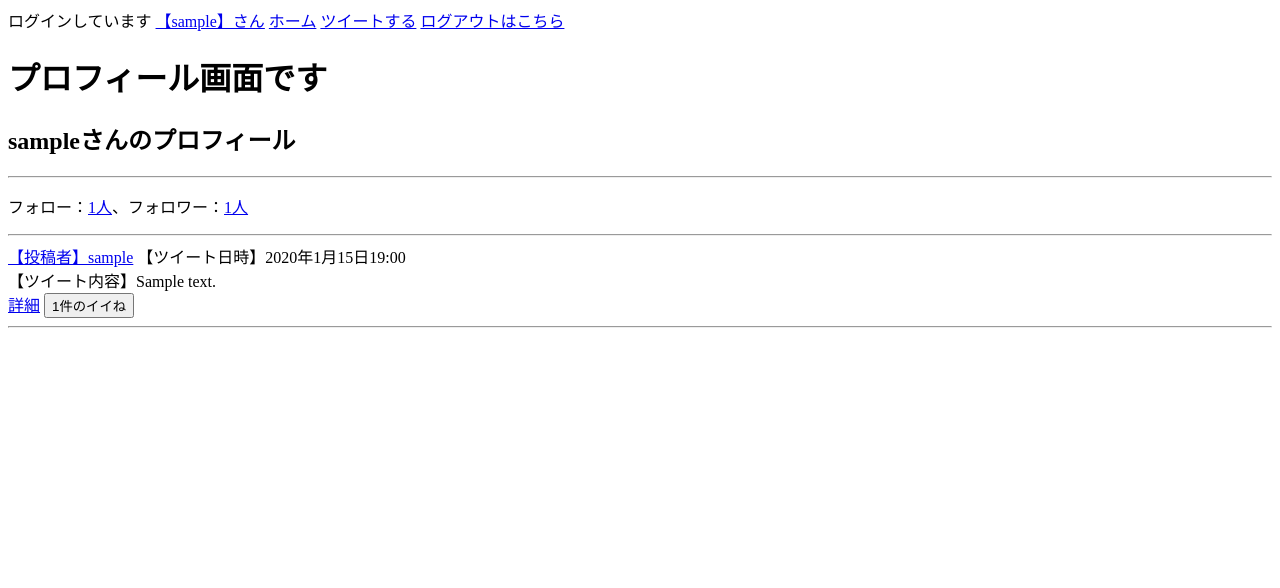
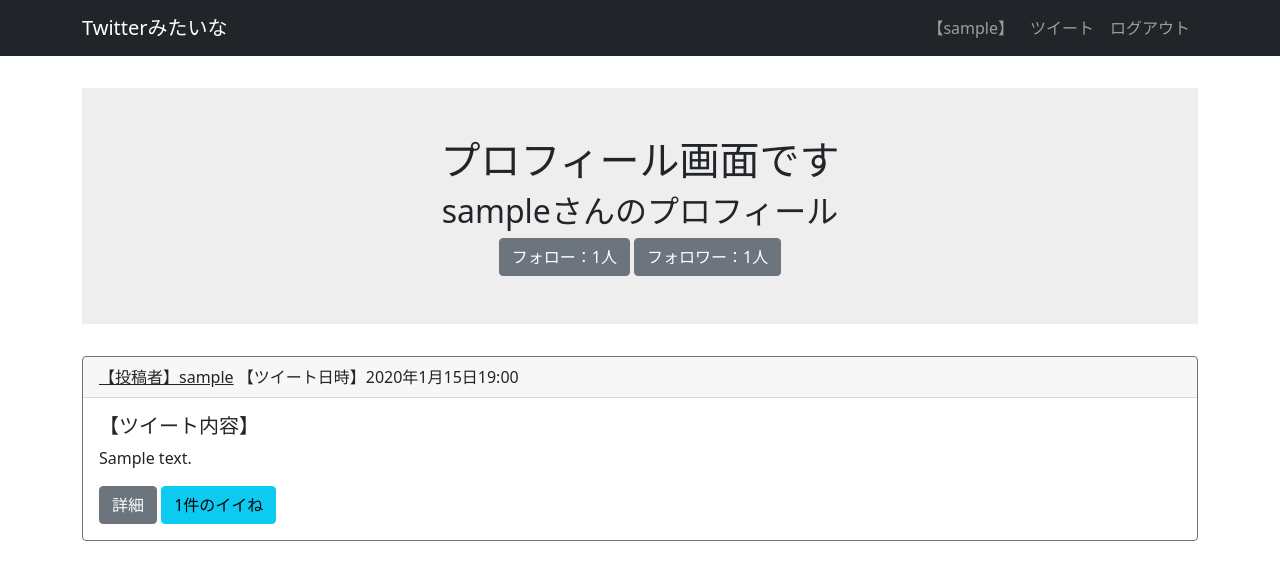
Before and after one commit to shinonome-inc/backend-final-assignment-EndoKenta, a Django app: a page that uses templates/base.html in a window 1280 px wide. Shown: the top 588 px of the page. Run offline with Django 4.2, Linux system fonts and the light colour scheme; a user stored in the database is signed in; tables that the repository leaves empty hold one stand-in row (values such as "Sample post").

Commit message:
最後の課題なので少し見た目を整えた

```diff
--- a/mysite/settings.py
+++ b/mysite/settings.py
@@ -120,6 +120,9 @@ USE_TZ = True
 
 STATIC_URL = "static/"
 
+STATICFILES_DIRS = STATICFILES_DIRS = [
+    (BASE_DIR / "static"),
+]
 # Default primary key field type
 # https://docs.djangoproject.com/en/4.0/ref/settings/#default-auto-field
 
--- /dev/null
+++ b/static/css/style.css
@@ -0,0 +1,12 @@
+main {
+    padding: 2rem 0;
+}
+
+.welcome {
+    padding: 3rem 0;
+    margin-bottom: 2rem;
+    background-color: #eee;
+    align-items: center;
+    display: flex;
+    flex-direction: column;
+}
--- a/templates/accounts/profile.html
+++ b/templates/accounts/profile.html
@@ -5,40 +5,52 @@
 {% endblock title %}
 
 {% block content %}
-<h1>プロフィール画面です</h1>
+<div class="welcome">
+    <h1 class="title">プロフィール画面です</h1>
+    <h2 class="subtitle">{{ profile.username }}さんのプロフィール</h2>
+    <div class="d-grid gap-2 d-md-block">
+        <a href="{% url 'accounts:following_list' profile.username %}" class="btn btn-secondary">
+            フォロー：{{follow_count}}人
+        </a>
+        <a href="{% url 'accounts:follower_list' profile.username %}" class="btn btn-secondary">
+            フォロワー：{{ follower_count }}人
+        </a>
+        {% if user.username == profile_username %}
+        {% elif connected %}
+        <a href="{% url 'accounts:unfollow' profile.username %}" class="btn btn-primary">フォロー解除</a>
+        {% else %}
+        <a href="{% url 'accounts:follow' profile.username %}" class="btn btn-primary">フォロー</a>
+    </div>
+    {% endif %}
+</div>
+</div>
+
 
 {% for message in messages %}
 {{ message }}
 {% endfor %}
 
-<h2>{{ profile.username }}さんのプロフィール</h2>
-<hr>
-<p>フォロー：<a href="{% url 'accounts:following_list' profile.username %}">{{ follow_count }}人</a>、フォロワー：<a
-                href="{% url 'accounts:follower_list' profile.username %}">{{ follower_count }}人</a></p>
-{% if user.username == profile_username %}
-{% elif connected %}
-<a href="{% url 'accounts:unfollow' profile.username %}">フォロー解除</a>
-{% else %}
-<a href="{% url 'accounts:follow' profile.username %}">フォロー</a>
-{% endif %}
-<hr>
 {% for tweet in tweets %}
-<a href="#" class="btn btn-primary">【投稿者】{{tweet.user}}</a>
-【ツイート日時】{{tweet.created_at}}
-<br>
-【ツイート内容】{{tweet.content}}
-<br>
-<a href="{% url 'tweets:detail' tweet.pk %}" class="btn btn-primary">詳細</a>
-{% if tweet.id in liked_list %}
-<button data-button="like" data-url="{% url 'tweets:unlike' tweet.id %}" name="{{tweet.id}}">
-        {{ tweet.like_set.count}}件のイイね
-</button>
-{% else %}
-<button data-button="like" data-url="{% url 'tweets:like' tweet.id %}" name="{{tweet.id}}">
-        {{ tweet.like_set.count}}件のイイね
-</button>
-{% endif %}
-<hr>
+<div class="card mb-3 mx-auto border-secondary">
+    <div class="card-header">
+        <a href="#" class="text-dark">【投稿者】{{tweet.user}}</a>
+        【ツイート日時】{{tweet.created_at}}
+    </div>
+    <div class="card-body">
+        <h5 class="card-title">【ツイート内容】</h5>
+        <p class="card-text">{{tweet.content}}</p>
+        <div class="d-grid gap-2 d-md-block">
+            <a href="{% url 'tweets:detail' tweet.pk %}" class="btn btn-secondary">詳細</a>
+            {% if tweet.id in liked_list %}
+            <button data-button="like" data-url="{% url 'tweets:unlike' tweet.id %}" name="{{tweet.id}}"
+                class="btn btn-info ">{{ tweet.like_set.count }}件のイイね</button>
+            {% else %}
+            <button data-button="like" data-url="{% url 'tweets:like' tweet.id %}" name="{{tweet.id}}"
+                class="btn btn-light">{{ tweet.like_set.count }}件のイイね</button>
+            {% endif %}
+        </div>
+    </div>
+</div>
 {% empty %}
 <p>{{profile.username}}さんのTweetはありません</p>
 <hr>
--- a/templates/base.html
+++ b/templates/base.html
@@ -1,26 +1,40 @@
+{% load static %}
 <!DOCTYPE html>
 <html lang="jp">
 
 <head>
     <meta charset="UTF-8">
+    <link rel="stylesheet" href="{% static 'css/style.css' %}">
+    <link href="https://cdn.jsdelivr.net/npm/bootstrap@5.0.2/dist/css/bootstrap.min.css" rel="stylesheet"
+        integrity="sha384-EVSTQN3/azprG1Anm3QDgpJLIm9Nao0Yz1ztcQTwFspd3yD65VohhpuuCOmLASjC" crossorigin="anonymous">
     <title>{% block title %}ようこそ{% endblock title %}</title>
 </head>
 
 <body>
+    <nav class="navbar navbar-expand flex-md-row navbar-dark bg-dark">
+        <div class="container justify-content-between">
+            <a href="{% url 'tweets:home' %}" class="navbar-brand">Twitterみたいな</a>
+            <ul class="navbar-nav mr-md-2">
                 {% if user.is_authenticated %}
-    ログインしています
-    <a href="{% url 'accounts:user_profile' user.username %}">【{{user.username}}】さん</a>
-    <a href="{% url 'tweets:home' %}">ホーム</a>
-    <a href="{% url 'tweets:create' %}">ツイートする</a>
-    <a href="{% url 'accounts:logout' %}">ログアウトはこちら</a>
+                <li class="nav-item"><a class="nav-link"
+                        href="{% url 'accounts:user_profile' user.username %}">【{{user.username}}】</a></li>
+                <li class="nav-item"><a class="nav-link" href="{% url 'tweets:create' %}">ツイート</a></li>
+                <li class="nav-item"><a class="nav-link" href="{% url 'accounts:logout' %}">ログアウト</a></li>
                 {% else %}
-    <a href="{% url 'accounts:login' %}">ログインはこちら</a>
-    <a href="{% url 'accounts:signup' %}">新規作成はこちら</a>
+                <li class="nav-item"><a class="nav-link" href="{% url 'accounts:login' %}">ログイン</a></li>
+                <li class="nav-item"><a class="nav-link" href="{% url 'accounts:signup' %}">新規登録</a></li>
                 {% endif %}
+            </ul>
+        </div>
+    </nav>
+    <main>
+        <div class="container">
             {% block content %}
             <h1>Backend Final Assignment</h1>
             <p>Twitterみたいなアプリケーションです。</p>
             {% endblock content %}
+        </div>
+    </main>
 </body>
 
 </html>
--- a/templates/tweets/scripts.html
+++ b/templates/tweets/scripts.html
@@ -20,11 +20,13 @@
             console.log("liked")
             unlike_url = url.replace(split_url[3], 'unlike');
             selector.setAttribute('data-url', unlike_url);
+            selector.classList.replace('btn-light', 'btn-info');
             selector.innerHTML = jsonResponse.count + "件のイイね";
         } else {
             console.log("not liked")
             like_url = url.replace(split_url[3], 'like');
             selector.setAttribute('data-url', like_url);
+            selector.classList.replace('btn-info', 'btn-light');
             selector.innerHTML = jsonResponse.count + "件のイイね";
         }
     }
```
Also changed, not shown: templates/tweets/detail.html (+19 -11 lines), templates/tweets/home.html (+25 -18 lines). Lines whose indentation alone changed are shown as unchanged.
